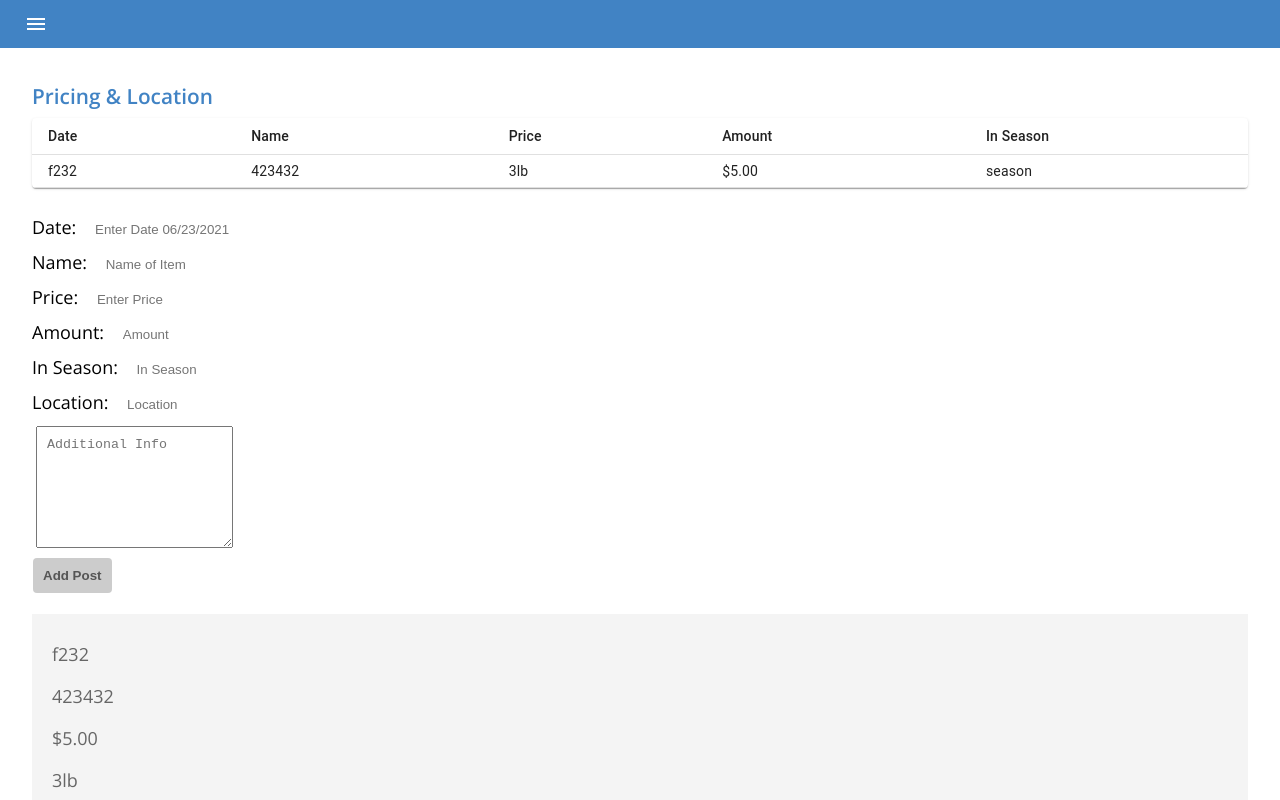
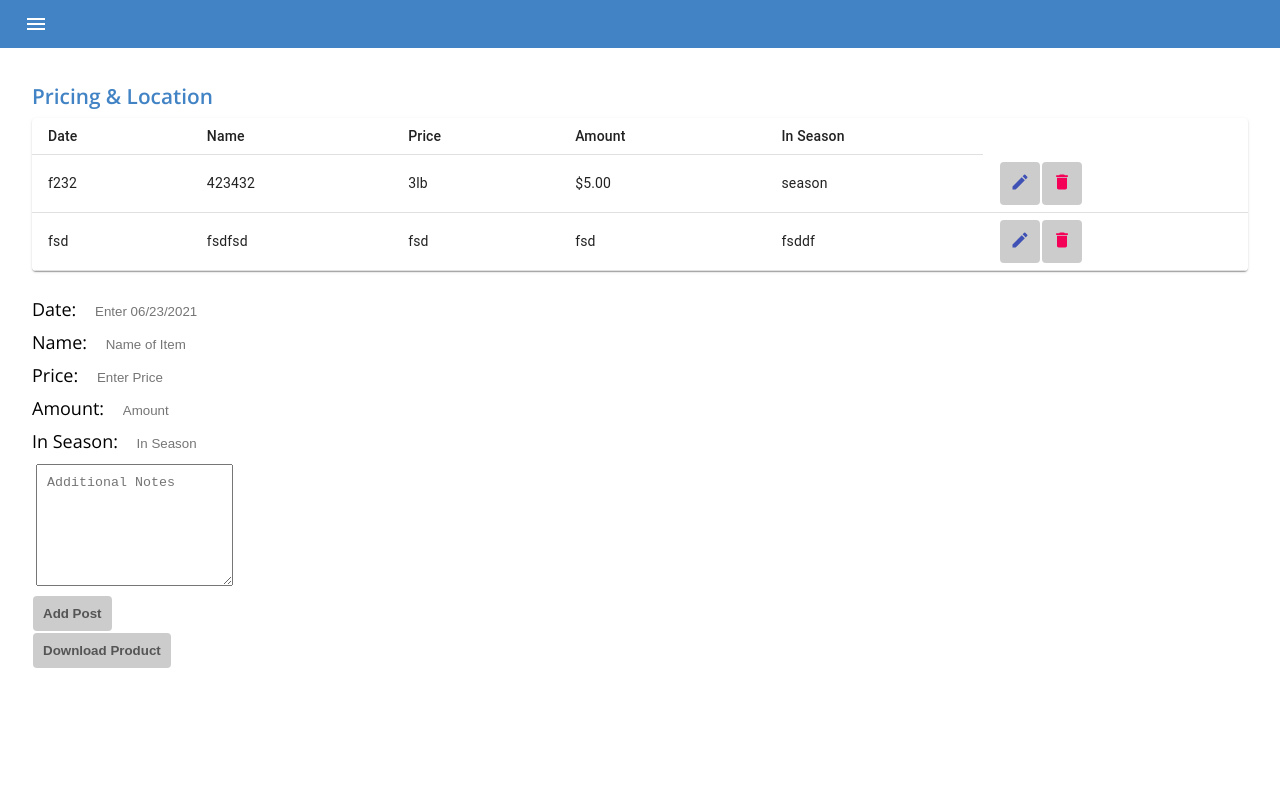
Before and after one commit to thraddash/food2, a React (Create React App) app: page /pricing in a window 1280 px wide. Built offline with nearby package versions, Linux system fonts and the light colour scheme.

Commit message:
v2 price

```diff
--- a/src/pages/Pricing.js
+++ b/src/pages/Pricing.js
@@ -11,14 +11,23 @@ import TableContainer from '@material-ui/core/TableContainer';
 import TableHead from '@material-ui/core/TableHead';
 import TableRow from '@material-ui/core/TableRow';
 import Paper from '@material-ui/core/Paper';
-import Grid from '@material-ui/core/Grid';
-import PropTypes from 'prop-types';
+/* import PropTypes from 'prop-types';
 import Box from '@material-ui/core/Box';
 import Collapse from '@material-ui/core/Collapse';
 import IconButton from '@material-ui/core/IconButton';
 import Typography from '@material-ui/core/Typography';
 import KeyboardArrowDownIcon from '@material-ui/icons/KeyboardArrowDown';
-import KeyboardArrowUpIcon from '@material-ui/icons/KeyboardArrowUp';
+import KeyboardArrowUpIcon from '@material-ui/icons/KeyboardArrowUp'; */
+import EditIcon from '@material-ui/icons/Edit';
+import DeleteIcon from '@material-ui/icons/Delete';
+
+/* const useRowStyles = makeStyles({
+  root: {
+    '& > *': {
+      borderBottom: 'unset',
+    },
+  },
+}); */
 
 const useStyles = makeStyles((theme) => ({
   root: {
@@ -31,19 +40,10 @@ const useStyles = makeStyles((theme) => ({
   },
 }));
 
-function createData(name, calories, fat, carbs, protein) {
-  return { name, calories, fat, carbs, protein };
-}
-
-const rows = [
-  createData('Frozen yoghurt', 159, 6.0, 24, 4.0),
-  createData('Ice cream sandwich', 237, 9.0, 37, 4.3),
-  createData('Eclair', 262, 16.0, 24, 6.0),
-  createData('Cupcake', 305, 3.7, 67, 4.3),
-  createData('Gingerbread', 356, 16.0, 49, 3.9),
-];
-
 function Pricing() {
+  /* const { row } = props;
+  const [open, setOpen] = React.useState(false); */
+  /* const classes = useRowStyles(); */
   const classes = useStyles();
 
   // Reference
@@ -56,7 +56,6 @@ function Pricing() {
   const amountRef = useRef();
   const priceRef = useRef();
   const seasonRef = useRef();
-  const locationRef = useRef();
   const noteRef = useRef();
 
   // State
@@ -68,7 +67,6 @@ function Pricing() {
   const [amount, setAmount] = useState();
   const [price, setPrice] = useState();
   const [season, setSeason] = useState();
-  const [location, setLocation] = useState();
   const [note, setNote] = useState();
 
   const [updateID, setUpdateID] = useState();
@@ -77,7 +75,6 @@ function Pricing() {
   const [updateAmount, setUpdateAmount] = useState();
   const [updatePrice, setUpdatePrice] = useState();
   const [updateSeason, setUpdateSeason] = useState();
-  const [updateLocation, setUpdateLocation] = useState();
   const [updateNote, setUpdateNote] = useState();
 
   // Effect
@@ -91,7 +88,6 @@ function Pricing() {
     amountRef.current.value = null;
     priceRef.current.value = null;
     seasonRef.current.value = null;
-    locationRef.current.value = null;
     noteRef.current.value = null;
   }, [product]);
 
@@ -109,7 +105,6 @@ function Pricing() {
         "amount": amount,
         "price": price,
         "season": season,
-        "location": location,
         "note": note
       }
       // merge new post with copy of old state
@@ -122,7 +117,6 @@ function Pricing() {
       setAmount();
       setPrice();
       setSeason();
-      setLocation();
       setNote();
 
       // update write to json file
@@ -148,14 +142,13 @@ function Pricing() {
 
   // Populate Post
   //////////////////////////////////////////
-  const populatePost = (key, time, name, amount, price, season, location, note) => {
+  const populatePost = (key, time, name, amount, price, season, note) => {
     setUpdateID(key);
     setUpdateTime(time);
     setUpdateName(name);
     setUpdateAmount(amount);
     setUpdatePrice(price);
     setUpdateSeason(season);
-    setUpdateLocation(location);
     setUpdateNote(note);
   }
 
@@ -175,7 +168,6 @@ function Pricing() {
       "amount": updateAmount,
       "price": updatePrice,
       "season": updateSeason,
-      "location": updateLocation,
       "note": updateNote
     }
     // remove old post with same ID and get the remaining product /// filter
@@ -191,7 +183,6 @@ function Pricing() {
     setUpdateAmount();
     setUpdatePrice();
     setUpdateSeason();
-    setUpdateLocation();
     setUpdateNote();
 
     // update write to json file
@@ -229,13 +220,13 @@ function Pricing() {
   }
 
   return (
-    <div className='pricing'>
-      <div>
+
+    <React.Fragment>
       <h1>Pricing & Location</h1>
       <TableContainer component={Paper}>
         <Table className={classes.table} size="small" aria-label="a dense table">
           <TableHead>
-              <TableRow>
+            <TableRow className={classes.root}>
               <TableCell>Date</TableCell>
               <TableCell>Name</TableCell>
               <TableCell>Price</TableCell>
@@ -244,111 +235,111 @@ function Pricing() {
             </TableRow>
           </TableHead>
           <TableBody>
-              {product.map((item) => (
-                <TableRow key={item.id}>
-                  <TableCell>{item.timestamp}</TableCell>
-                  <TableCell>{item.name}</TableCell>
-                  <TableCell>{item.price}</TableCell>
-                  <TableCell>{item.amount}</TableCell>
-                  <TableCell>{item.season}</TableCell>
+            {product ? product.map(post => {
+              return (
+                <TableRow key={post.id}>
+                  <TableCell>{post.timestamp}</TableCell>
+                  <TableCell>{post.name}</TableCell>
+                  <TableCell>{post.price}</TableCell>
+                  <TableCell>{post.amount}</TableCell>
+                  <TableCell>{post.season}</TableCell>
+                  <TableCell key={post.id} className="post">
+                    <button onClick={() => populatePost(post.id, post.timestamp, post.name, post.amount, post.price, post.season, post.location, post.note)}><EditIcon fontSize="small" color="primary" /></button>
+                    <button onClick={() => deletePost(post.id)}><DeleteIcon fontSize="small" color="secondary" /></button>
+                  </TableCell>
                 </TableRow>
-              ))}
+              )
+            }) : null}
           </TableBody>
         </Table>
       </TableContainer>
 
       <br />
-        Date: <input placeholder={'Enter Date ' + date}
+      Date: <input placeholder={'Enter ' + date}
         onChange={e => setTime(e.target.value)}
         value={time || ''}
-          ref={timeRef} style={{ width: 'auto', height: '7px', border: '0' }}
+        ref={timeRef} style={{ width: 'auto', height: '5px', border: '0' }}
       />
 
       <br />
       Name: <input placeholder="Name of Item"
         onChange={e => setName(e.target.value)}
         value={name || ''}
-          ref={nameRef} style={{ width: 'auto', height: '7px', border: '0' }}
+        ref={nameRef} style={{ width: 'auto', height: '5px', border: '0' }}
       />
       <br />
       Price: <input placeholder="Enter Price"
         onChange={e => setPrice(e.target.value)}
         value={price || ''}
-          ref={priceRef} style={{ width: 'auto', height: '7px', border: '0' }}
+        ref={priceRef} style={{ width: 'auto', height: '5px', border: '0' }}
       />
       <br />
       Amount: <input placeholder="Amount"
         onChange={e => setAmount(e.target.value)}
         value={amount || ''}
-          ref={amountRef} style={{ width: 'auto', height: '7px', border: '0' }}
+        ref={amountRef} style={{ width: 'auto', height: '5px', border: '0' }}
       />
       <br />
       In Season: <input placeholder="In Season"
         onChange={e => setSeason(e.target.value)}
         value={season || ''}
-          ref={seasonRef} style={{ width: 'auto', height: '7px', border: '0' }}
-        />
-        <br />
-        Location: <input placeholder="Location"
-          onChange={e => setLocation(e.target.value)}
-          value={location || ''}
-          ref={locationRef} style={{ width: 'auto', height: '7px', border: '0' }}
+        ref={seasonRef} style={{ width: 'auto', height: '5px', border: '0' }}
       />
       <br />
       <textarea
-          placeholder="Additional Info"
+        placeholder="Additional Notes"
         onChange={e => setNote(e.target.value)}
         value={note || ''}
         ref={noteRef} style={{ width: 'auto' }}
       ></textarea>
-
-
-
       <br />
       <div style={{ display: "flex" }}>
         <button onClick={addPost} style={{ marginRight: "auto" }}>Add Post</button>
       </div>
-      </div>
+      <button onClick={e => saveProduct(product)}>Download Product</button>
+
 
       {
-        updateTime || updateName || updateAmount || updatePrice || updateSeason || updateLocation || updateNote ?
+        updateTime || updateName || updateAmount || updatePrice || updateSeason || updateNote ?
           (
             <div>
               <h4>Update Post</h4>
               Date: <input placeholder={'Date ' + date}
                 onChange={e => setUpdateTime(e.target.value)}
                 value={updateTime || ''}
+                style={{ width: 'auto', height: '5px' }}
               />
               <br />
-              <input placeholder="Name of Item"
+              Name: <input placeholder="Name of Item"
                 onChange={e => setUpdateName(e.target.value)}
                 value={updateName || ''}
+                style={{ width: 'auto', height: '5px' }}
               />
               <br />
-              <input placeholder="Amount"
+              Amount: <input placeholder="Amount"
                 onChange={e => setUpdateAmount(e.target.value)}
                 value={updateAmount || ''}
+                style={{ width: 'auto', height: '5px' }}
               />
               <br />
-              <input placeholder="Pricing"
+              Pricing: <input placeholder="Pricing"
                 onChange={e => setUpdatePrice(e.target.value)}
                 value={updatePrice || ''}
+                style={{ width: 'auto', height: '5px' }}
               />
               <br />
-              <input placeholder="In Season"
+              In Season: <input placeholder="In Season"
                 onChange={e => setUpdateSeason(e.target.value)}
                 value={updateSeason || ''}
+                style={{ width: 'auto', height: '5px' }}
               />
               <br />
-              <input placeholder="Location"
-                onChange={e => setUpdateLocation(e.target.value)}
-                value={updateLocation || ''}
-              />
-              <br />
-              <textarea
-                placeholder="Additional Info"
+
+              Notes: <textarea
+                placeholder="Additional Notes"
                 onChange={e => setUpdateNote(e.target.value)}
                 value={updateNote || ''}
+                style={{ width: 'auto' }}
               ></textarea>
               <br />
               <button onClick={updatePost}>Update Post</button>
@@ -356,28 +347,7 @@ function Pricing() {
             </div>
           ) : null
       }
-
-      <div className="posts">
-        {product ? product.map(post => {
-          return (
-            <div key={post.id} className="post">
-              <p>{post.timestamp}</p>
-              <p>{post.name}</p>
-              <p>{post.amount}</p>
-              <p>{post.price}</p>
-              <p>{post.season}</p>
-              <p>{post.location}</p>
-              <p>{post.note}</p>
-              <button onClick={() => populatePost(post.id, post.timestamp, post.name, post.amount, post.price, post.season, post.location, post.note)}>Edit</button>
-              <button onClick={() => deletePost(post.id)}>Delete</button>
-            </div>
-          )
-        }) : null}
-        <div className="btn-download">
-          <button onClick={e => saveProduct(product)}>Download Product</button>
-        </div>
-      </div>
-    </div>
+    </React.Fragment>
   );
 }
 
--- a/src/product.json
+++ b/src/product.json
@@ -8,5 +8,15 @@
     "season": "season",
     "location": "432423",
     "note": "2343242"
+  },
+  {
+    "id": "c6eb0d00-de38-11eb-b03f-0107678bbef6",
+    "timestamp": "fsd",
+    "name": "fsdfsd",
+    "amount": "fsd",
+    "price": "fsd",
+    "season": "fsddf",
+    "location": "fsd",
+    "note": "fsd"
   }
 ]
```
Lines whose indentation alone changed are shown as unchanged.
